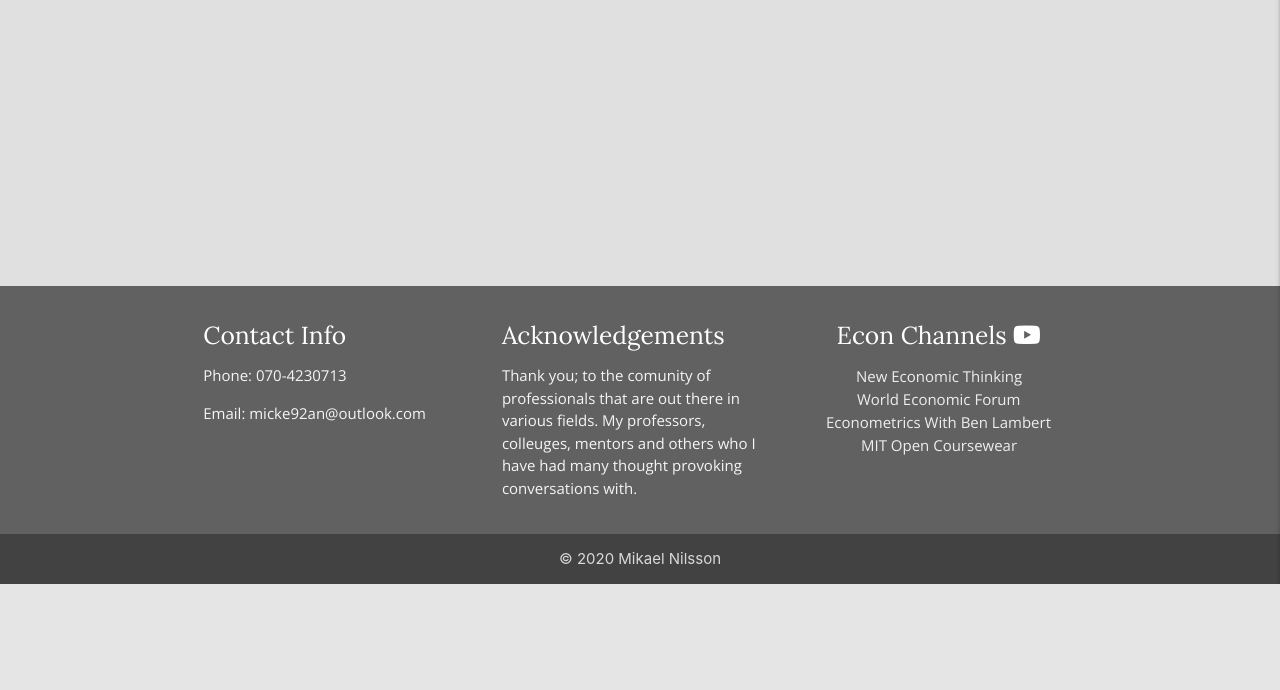
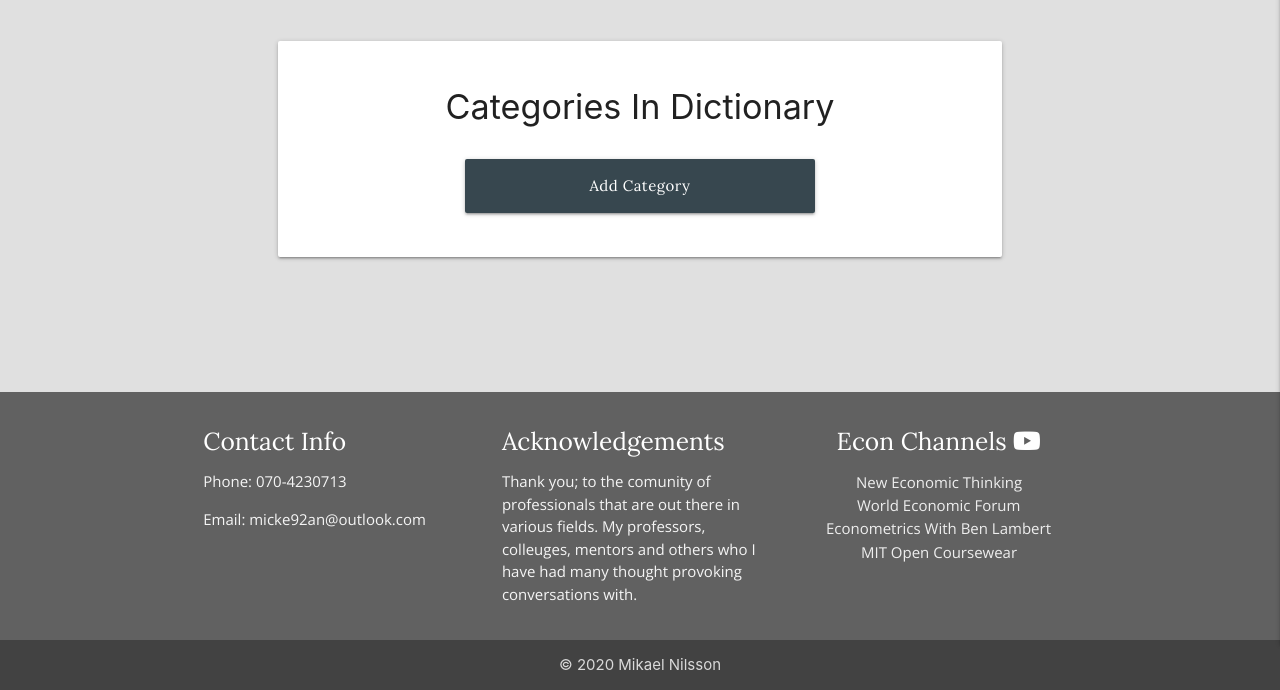
Before and after one commit to 92an/third-milestone-project, a Flask app: page /manage_categories in a window 1280 px wide. Shown: the part 216-906 px from the top of the page. Before the commit the page ends 800 px from the top, so only its background shows below. Run offline with Flask 2, Linux system fonts and the light colour scheme; the visitor is signed in with stand-in values (Sample User, id 1); data that the repository does not hold is empty; some libraries are stand-ins or nearby versions.

Commit message:
set up the add categories button and form in the manage categories section

```diff
--- a/app.py
+++ b/app.py
@@ -97,7 +97,25 @@ def delete_term(term_id):
     return redirect(url_for('get_terms'))
 
 
-""" The following 3 sections of code handles user functionallity on the site.
+"""the following four sections implements CRUD functionallity
+to the Categories in the Economics Dictionary; they are implemented in the
+following order: Read, Create, Update and Delete. """
+
+
+@app.route("/manage_categories")
+def manage_categories():
+    username = session["user"]
+    categories = list(mongo.db.categories.find().sort("category_name", 1))
+    return render_template(
+        "categories.html", username=username, categories=categories)
+
+
+@app.route("/add_category")
+def add_category():
+    return render_template("add_category.html")
+
+
+"""The following 3 sections of code handles user functionallity on the site.
 Registration, login, and log out; followed by the
 creation of a user profile route which serves as a hub for users"""
 
@@ -177,14 +195,6 @@ def profile(username):
     return redirect(url_for("login"))
 
 
-@app.route("/manage_categories")
-def manage_categories():
-    username = session["user"]
-    categories = list(mongo.db.categories.find().sort("category_name", 1))
-    return render_template(
-        "categories.html", username=username, categories=categories)
-
-
 if __name__ == "__main__":
     app.run(host=os.environ.get("IP"),
             port=int(os.environ.get("PORT")),
--- a/templates/categories.html
+++ b/templates/categories.html
@@ -4,6 +4,24 @@
 
 <h2 class="header capitalize center-align">Manage Categories</h2>
 
+<div class="row container webforms">
+    <div class="col s12 m10 offset-m1">
+        <div class="card-panel">
+            <div class="row">
+                <h4 class="center-align header capitalize">
+                    Categories in Dictionary
+                </h4>
+            </div>
+            <div class="row">
+                <a href="{{ url_for('add_category') }}">
+                    <div class="col s6 offset-s3 btn-large center-align blue-grey darken-3">
+                        add category
+                    </div>
+                </a>
+            </div>
+        </div>
+    </div>
+</div>
 
 <div class="row container" id="category-container">
     {% for category in categories %}
```
Also changed, not shown: templates/add_category.html (added, +27 -0 lines).
